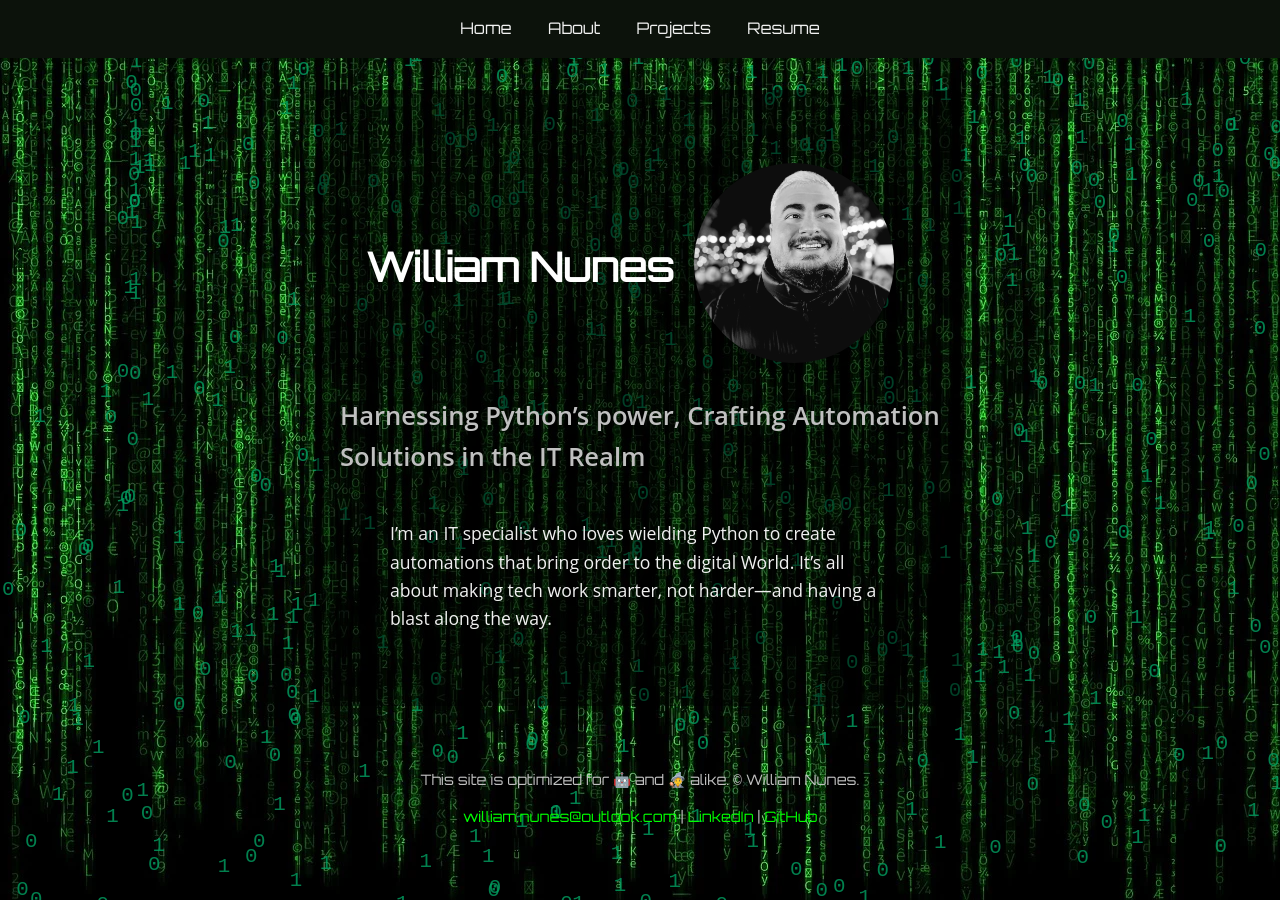
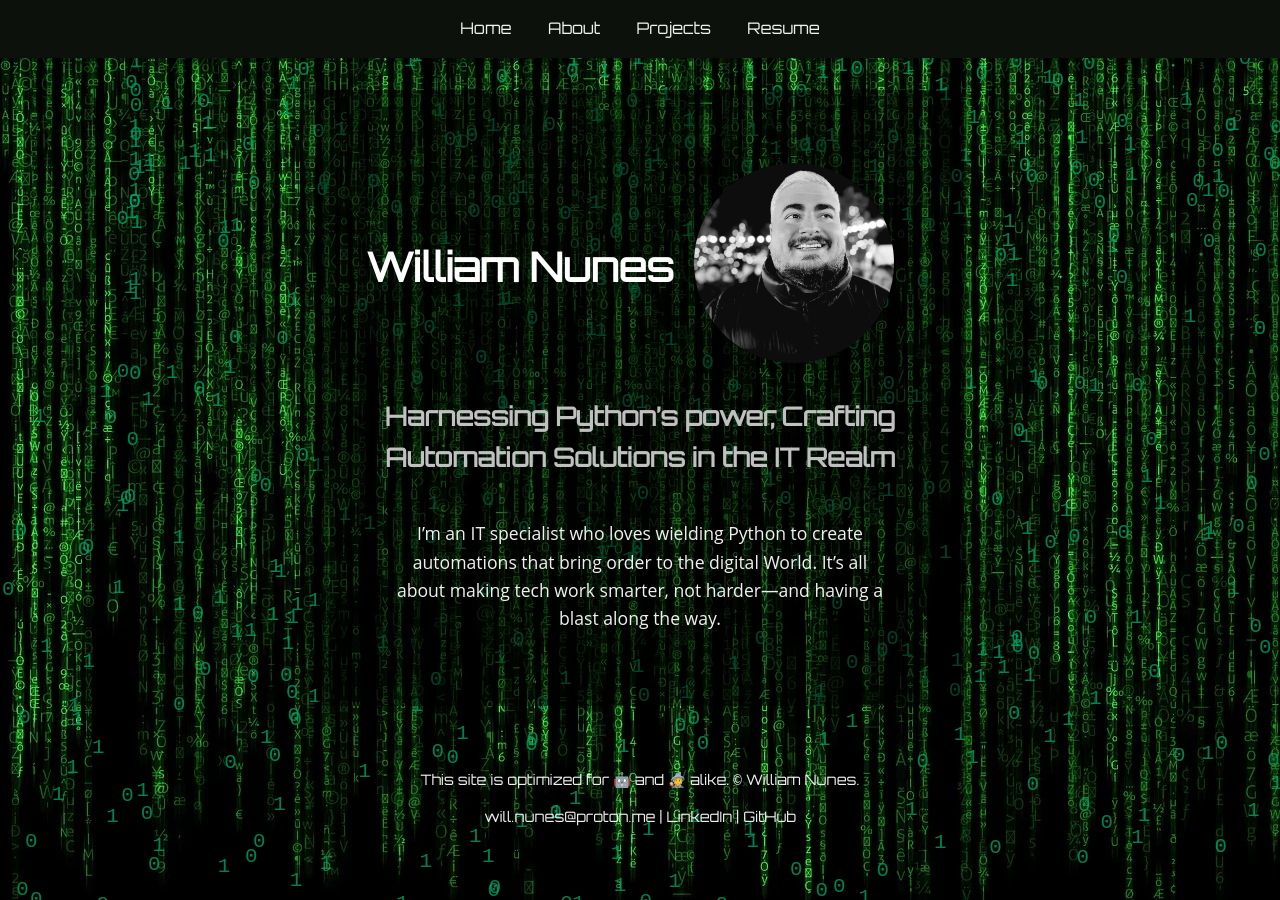
Before and after one commit to th30ne-W/th30ne-W.github.io, a Jekyll site: the page built from index.md, in a window 1280 px wide. Built offline with Jekyll 4.4.1, drawn with Linux system fonts in a browser that asks for light colours.

Commit message:
project page update

```diff
--- a/_config.yml
+++ b/_config.yml
@@ -1,2 +1,5 @@
 title: William Nunes homepage
 description: This is my personal page! ;)
+collections:
+  projects:
+    output: true
--- a/_includes/footer.html
+++ b/_includes/footer.html
@@ -2,8 +2,8 @@
     <p title="This site is optimized for robots and humans alike.">This site is optimized for 🤖 and 🧙 alike. © William Nunes.</p>
 
     <p>
-      <a href="mailto:your-email@example.com">william.nunes@outlook.com</a> |
-      <a href="https://www.linkedin.com/in/your-linkedin-profile" target="_blank">LinkedIn</a> |
-      <a href="https://github.com/your-github-username" target="_blank">GitHub</a>
+      <a href="mailto:your-email@example.com">will.nunes@proton.me</a> |
+      <a href="https://www.linkedin.com/in/william-nunes-a3898b37/" target="_blank">LinkedIn</a> |
+      <a href="https://github.com/th30ne-W" target="_blank">GitHub</a>
     </p>
   </footer>
--- a/_layouts/default.html
+++ b/_layouts/default.html
@@ -3,6 +3,8 @@
 
 <head>
     <meta charset="UTF-8">
+    <meta name="description" content="William Nunes - Harnessing Python's Power, Crafting Automation Solutions in the IT Realm">
+    <meta name="keywords" content="William Nunes, Python, IT Specialist, Automation, Digital Solutions">
     <meta name="viewport" content="width=device-width, initial-scale=1.0"> <!-- Ensures proper scaling on mobile -->
     <link rel="preconnect" href="https://fonts.googleapis.com">
     <link rel="preconnect" href="https://fonts.gstatic.com" crossorigin>
@@ -16,7 +18,7 @@
 
     <div id="event-layer"></div> <!-- Transparent layer for capturing events -->
 
-    <div class="main-content"> <!-- Main content wrapper -->
+    <main class="main-content"> <!-- Changed from div to main for better accessibility -->
         {% include header.html %}
         <div class="container">
             <div class="content-column">
@@ -26,9 +28,7 @@
             </div>
         </div>
         {% include footer.html %} <!-- Include the footer here inside the main-content -->
-    </div>
+    </main>
 
     <script src="/assets/js/scripts.js"></script> <!-- Ensure this points to your script -->
 </body>
-
-</html>
--- a/assets/css/main.css
+++ b/assets/css/main.css
@@ -13,7 +13,7 @@
   background-position: center;
   display: flex;
   flex-direction: column;
-  min-height: 100vh; /* Ensure the body takes up full viewport height */
+  min-height: 100vh;
   box-sizing: border-box;
 }
 
@@ -27,11 +27,15 @@
   max-width: 800px;
   margin: 2rem auto;
   padding: 0 1rem;
-  color: #f0f0f0;
-  position: relative;
   display: flex;
   justify-content: center;
   align-items: center;
+}
+
+.projects-container {
+  max-width: 66%;
+  margin: 2rem auto;
+  padding: 0 1rem;
 }
 
 .content-column {
@@ -40,14 +44,12 @@
   border-radius: 10px;
   text-align: center;
   max-width: 600px;
-  margin: 0 auto;
 }
 
 /* Header Styling */
 header {
   background-color: #0c120b;
   padding: 1rem 0;
-  color: #f0f0f0;
 }
 
 nav ul {
@@ -65,6 +67,7 @@
 nav a {
   text-decoration: none;
   color: #f0f0f0;
+  transition: color 0.3s ease;
 }
 
 nav a:hover {
@@ -72,20 +75,22 @@
   text-decoration: underline;
 }
 
+/* Footer Styling */
 footer {
   text-align: center;
   padding: 1rem 0;
   font-size: 0.9rem;
-  color: #c0c0c0;
 }
 
 footer a {
-  color: #00ff00;
+  color: #f0f0f0;
   text-decoration: none;
+  transition: color 0.3s ease;
 }
 
 footer a:hover {
   text-decoration: underline;
+  color: #00ff00;
 }
 
 /* Typography */
@@ -99,32 +104,21 @@
   align-items: center;
   justify-content: center;
   padding: 2rem 0;
-  text-align: left;
+  text-align: center;
   flex-wrap: wrap;
-  margin: 0 auto;
 }
 
 .hero h1 {
   font-size: 2.5rem;
   margin: 0;
   color: #fff;
-  font-family: 'Orbitron', monospace;
-}
-
-.hero-content {
-  display: flex;
-  flex-direction: column;
-  max-width: 500px;
-  margin: 0 auto;
 }
 
 .hero img {
   border-radius: 50%;
   width: 200px;
   height: 200px;
-  margin-left: 20px;
-  margin-right: 20px;
-  flex-shrink: 0;
+  margin: 0 20px;
   box-shadow: 0 4px 8px rgba(0, 0, 0, 0.2);
 }
 
@@ -139,16 +133,10 @@
 .hero h2 {
   font-size: 1.6rem;
   color: #c0c0c0;
-  margin-top: 0.5rem;
-  margin-bottom: 1.5rem;
-  font-family: 'Open Sans', monospace;
+  margin: 0.5rem 0 1.5rem;
 }
 
 /* Section Styling */
-section {
-  margin-bottom: 3rem;
-}
-
 section h2 {
   font-size: 1.8rem;
   margin-bottom: 1.5rem;
@@ -186,3 +174,77 @@
   z-index: 1;
   pointer-events: none;
 }
+
+/* Project Bubbles */
+.projects-grid {
+  display: flex;
+  flex-wrap: wrap;
+  gap: 20px;
+  justify-content: center; /* Center the bubbles within the container */
+  align-items: flex-start; /* Align bubbles to the top */
+  padding: 2rem;
+}
+
+.project-bubble {
+  background-color: rgba(0, 0, 0, 0.5);
+  color: #f0f0f0;
+  padding: 1rem;
+  border-radius: 20px;
+  text-align: center;
+  text-decoration: none;
+  transition: background-color 0.3s ease, transform 0.2s ease;
+  flex: 1 1 calc(33.333% - 20px); /* Flex grow and shrink with a third of the container width */
+  max-width: calc(33.333% - 20px); /* Ensure bubbles don’t exceed a third of the container */
+  box-sizing: border-box;
+  display: flex;
+  flex-direction: column;
+  justify-content: space-between;
+  box-shadow: 0 4px 8px rgba(0, 0, 0, 0.2);
+}
+
+.project-bubble:hover {
+  background-color: rgba(0, 0, 0, 0.7);
+  transform: scale(1.05);
+}
+
+/* Project Title Styling */
+.project-title {
+  font-size: 1.6rem;
+  margin-bottom: 0.5rem;
+  color: #00ff00; /* Bright green for standout effect */
+  font-family: 'Orbitron', monospace;
+  text-transform: uppercase; /* Make the title uppercase */
+}
+
+/* Project Description Styling */
+.project-description {
+  font-size: 1rem;
+  margin-bottom: 1rem;
+  color: #f0f0f0; /* Standard white color */
+  font-family: 'Open Sans', sans-serif; /* Different font from the title */
+  line-height: 1.6; /* Increased line height for better readability */
+}
+
+/* Project Tags Styling */
+.project-tags {
+  font-size: 0.85rem;
+  color: #03A062; /* Green for the tags */
+  font-weight: bold;
+  font-family: 'Orbitron', sans-serif; /* Same font as the description */
+  display: block; /* Ensure tags are on their own line */
+  margin-top: 0.5rem;
+}
+
+/* Additional Responsiveness */
+@media (max-width: 768px) {
+  .project-bubble {
+    flex: 1 1 100%; /* Take full width on smaller screens */
+    max-width: 100%;
+  }
+}
+
+.project-bubble-link {
+  display: block;  /* Ensures the link takes up the full bubble */
+  text-decoration: none;  /* Removes underline from link */
+  color: inherit;  /* Inherits color from parent to avoid default link color */
+}
--- a/index.md
+++ b/index.md
@@ -5,7 +5,7 @@
 
 # William Nunes
 
-![My Photo](/assets/images/will2.jpg)
+![A photo of William Nunes](/assets/images/will2.jpg)
 
 ## Harnessing Python's power, Crafting Automation Solutions in the IT Realm
 
```
Also changed, not shown: _layouts/projects.html (added, +64 -0 lines), projects.md (added, +19 -0 lines). Lines whose indentation alone changed are shown as unchanged.
